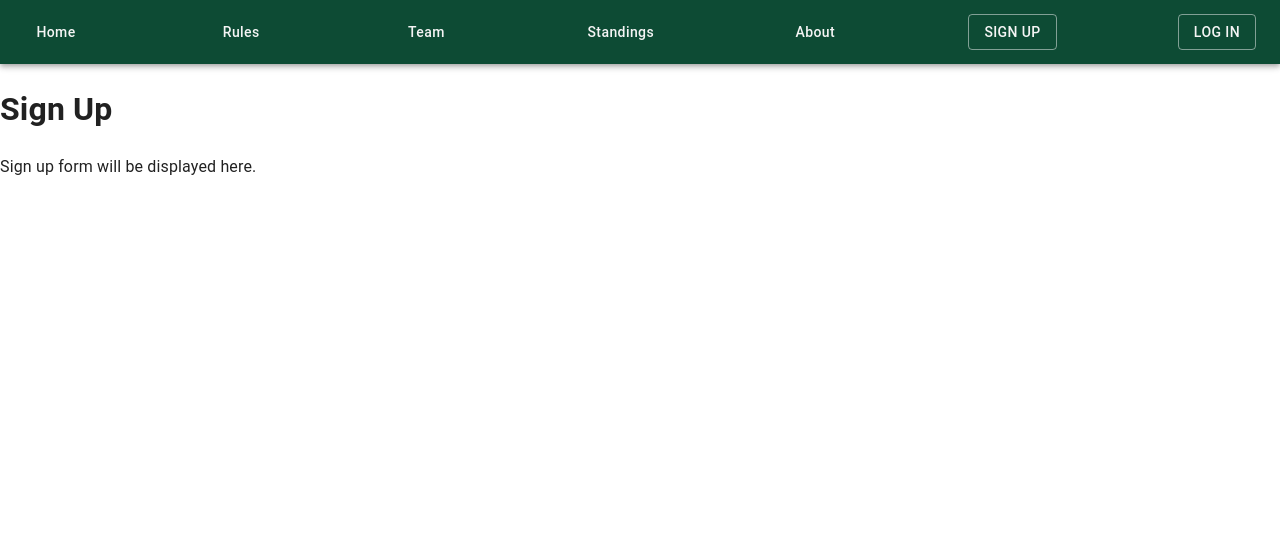
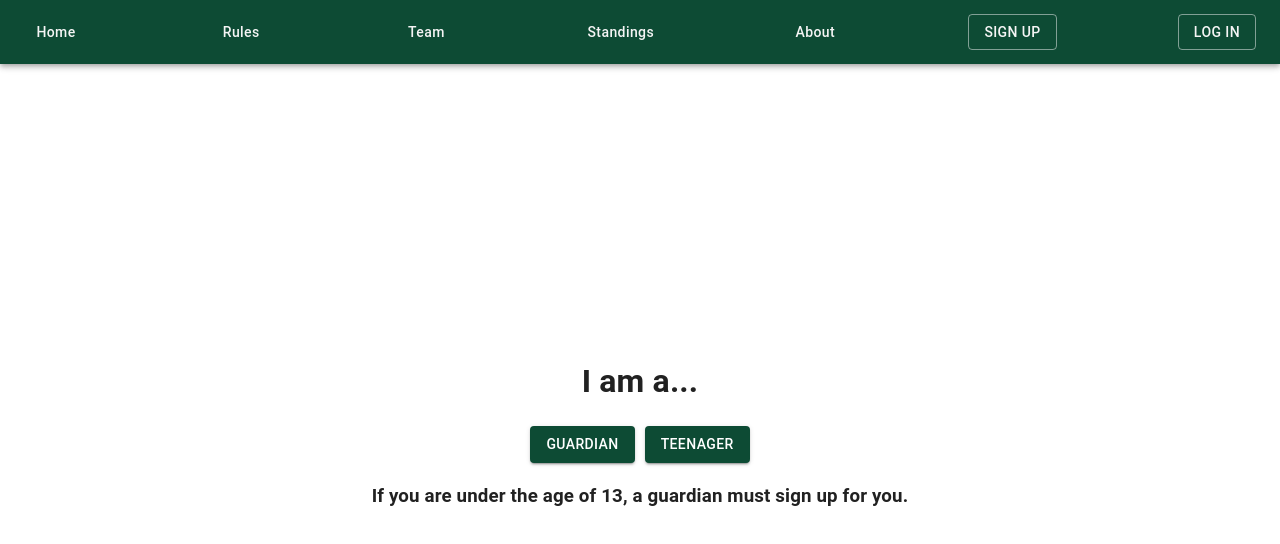
Before and after one commit to armarshall/basketball-app, a React (Vite) app in the folder client/: page /signup in a window 1280 px wide. Shown: the top 544 px of the page. Built offline with nearby package versions, Linux system fonts and the light colour scheme.

Commit message:
Add basic Guardian and Teenager sign-up pages, update SignUp component with navigation buttons

```diff
--- a/client/src/App.tsx
+++ b/client/src/App.tsx
@@ -6,6 +6,8 @@ import Team from "./pages/Team";
 import Standings from "./pages/Standings";
 import About from "./pages/About";
 import SignUp from "./pages/SignUp";
+import GuardianSignUp from "./pages/GuardianSignUp";
+import TeenagerSignUp from "./pages/TeenagerSignUp";
 import LogIn from "./pages/LogIn";
 
 function App() {
@@ -19,6 +21,8 @@ function App() {
         <Route path="/standings" element={<Standings />} />
         <Route path="/about" element={<About />} />
         <Route path="/signup" element={<SignUp />} />
+        <Route path="/signup/guardian" element={<GuardianSignUp />} />
+        <Route path="/signup/teenager" element={<TeenagerSignUp />} />
         <Route path="/login" element={<LogIn />} />
       </Routes>
     </BrowserRouter>
--- a/client/src/main.tsx
+++ b/client/src/main.tsx
@@ -7,8 +7,8 @@ const customTheme = createTheme({
   palette: {
     primary: {
       main: "#0d4b34",
-      light: "#42a5f5",
-      dark: "#1565c0",
+      light: "#3d7a5e",
+      dark: "#083324",
       contrastText: "#fff",
     },
     secondary: {
--- /dev/null
+++ b/client/src/pages/GuardianSignUp.tsx
@@ -0,0 +1,8 @@
+export default function GuardianSignUp() {
+  return (
+    <div>
+      <h1>Guardian Sign Up</h1>
+      <p>Guardian signup form will be displayed here.</p>
+    </div>
+  );
+}
--- a/client/src/pages/SignUp.tsx
+++ b/client/src/pages/SignUp.tsx
@@ -1,8 +1,26 @@
+import { Button } from "@mui/material";
+
 export default function SignUp() {
   return (
-    <div>
-      <h1>Sign Up</h1>
-      <p>Sign up form will be displayed here.</p>
+    <div
+      style={{
+        display: "flex",
+        flexDirection: "column",
+        alignItems: "center",
+        justifyContent: "center",
+        minHeight: "calc(100vh - 64px)",
+      }}
+    >
+      <h1>I am a...</h1>
+      <div style={{ display: "flex", flexDirection: "row", gap: "10px" }}>
+        <Button href="/signup/guardian" variant="contained">
+          Guardian
+        </Button>
+        <Button href="/signup/teenager" variant="contained">
+          Teenager
+        </Button>
+      </div>
+      <h3>If you are under the age of 13, a guardian must sign up for you.</h3>
     </div>
   );
 }
--- /dev/null
+++ b/client/src/pages/TeenagerSignUp.tsx
@@ -0,0 +1,8 @@
+export default function TeenagerSignUp() {
+  return (
+    <div>
+      <h1>Teenager Sign Up</h1>
+      <p>Teenager signup form will be displayed here.</p>
+    </div>
+  );
+}
```
